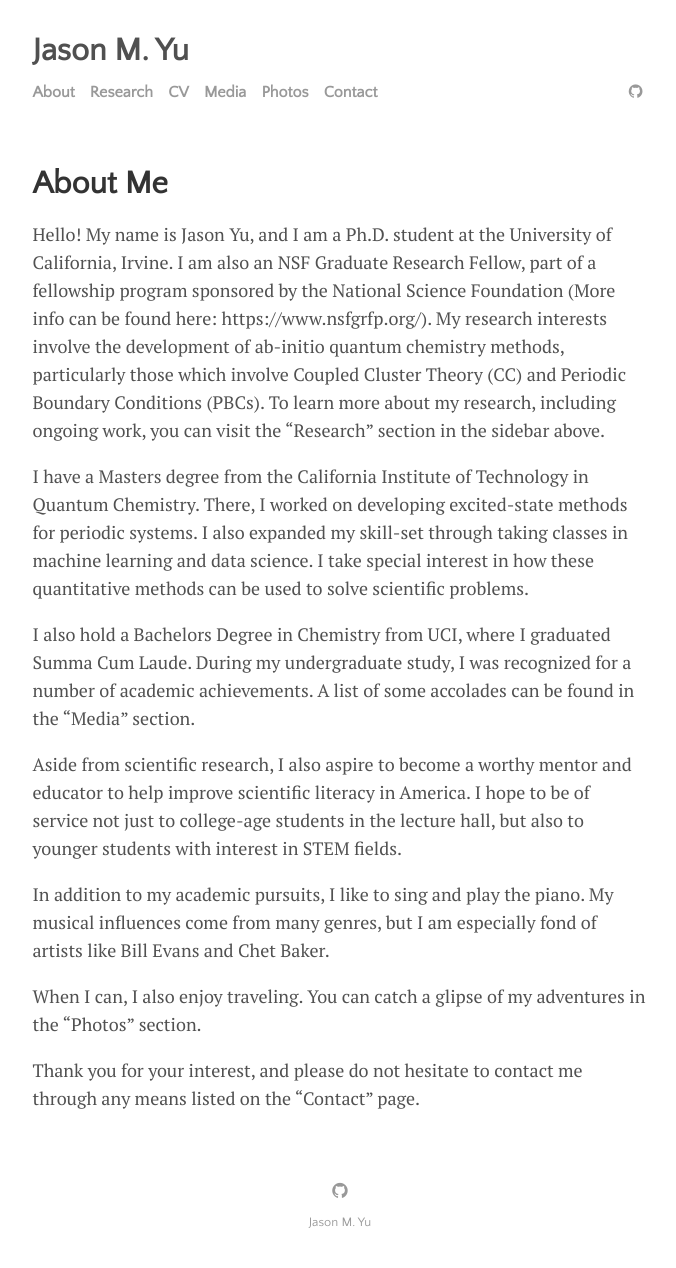
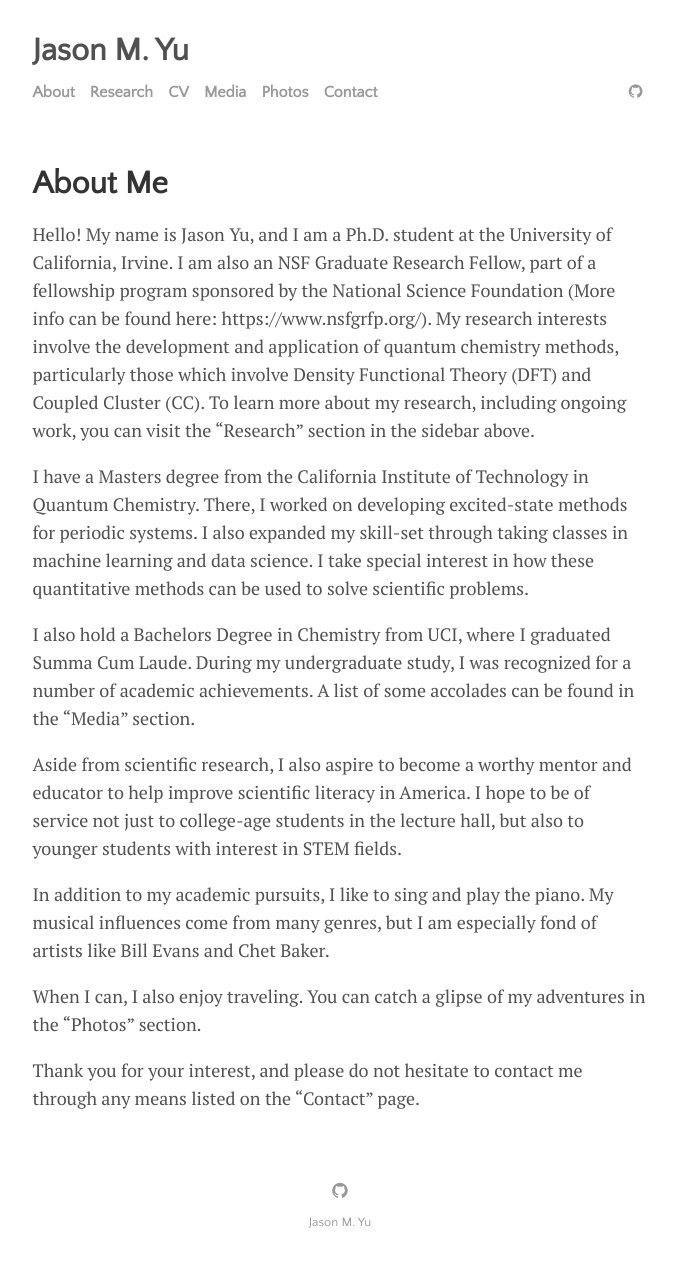
Before and after one commit to Jasonmyu/Jasonmyu.github.io, a Jekyll site: the page built from menu/about.md, in a window 1280 px wide. Shown: the whole page, without its empty margins (300-976 px from the left). Built offline with Jekyll 4.4.1, drawn with Linux system fonts in a browser that asks for light colours.

Commit message:
2020 update

```diff
--- a/menu/about.md
+++ b/menu/about.md
@@ -3,7 +3,13 @@ layout: page
 title: About Me
 ---
 
-Hello! My name is Jason Yu, and I am a Ph.D. student at the University of California, Irvine. I am also an NSF Graduate Research Fellow, part of a fellowship program sponsored by the National Science Foundation (More info can be found here: https://www.nsfgrfp.org/). My research interests involve the development of ab-initio quantum chemistry methods, particularly those which involve Coupled Cluster Theory (CC) and Periodic Boundary Conditions (PBCs). To learn more about my research, including ongoing work, you can visit the "Research" section in the sidebar above.
+Hello! My name is Jason Yu, and I am a Ph.D. student at the University of
+California, Irvine. I am also an NSF Graduate Research Fellow, part of a
+fellowship program sponsored by the National Science Foundation (More info can
+be found here: https://www.nsfgrfp.org/). My research interests involve the
+development and application of quantum chemistry methods, particularly those which involve
+Density Functional Theory (DFT) and Coupled Cluster (CC).
+To learn more about my research, including ongoing work, you can visit the "Research" section in the sidebar above.
 
 I have a Masters degree from the California Institute of Technology in Quantum Chemistry. There, I worked on developing excited-state methods for periodic systems. I also expanded my skill-set through taking classes in machine learning and data science. I take special interest in how these quantitative methods can be used to solve scientific problems.
 
```
Also changed, not shown: menu/photos.md (+10 -0 lines), menu/research.md (+69 -2 lines), assets/img/ln.png (added), assets/img/toc.png (added), 3 other files.
